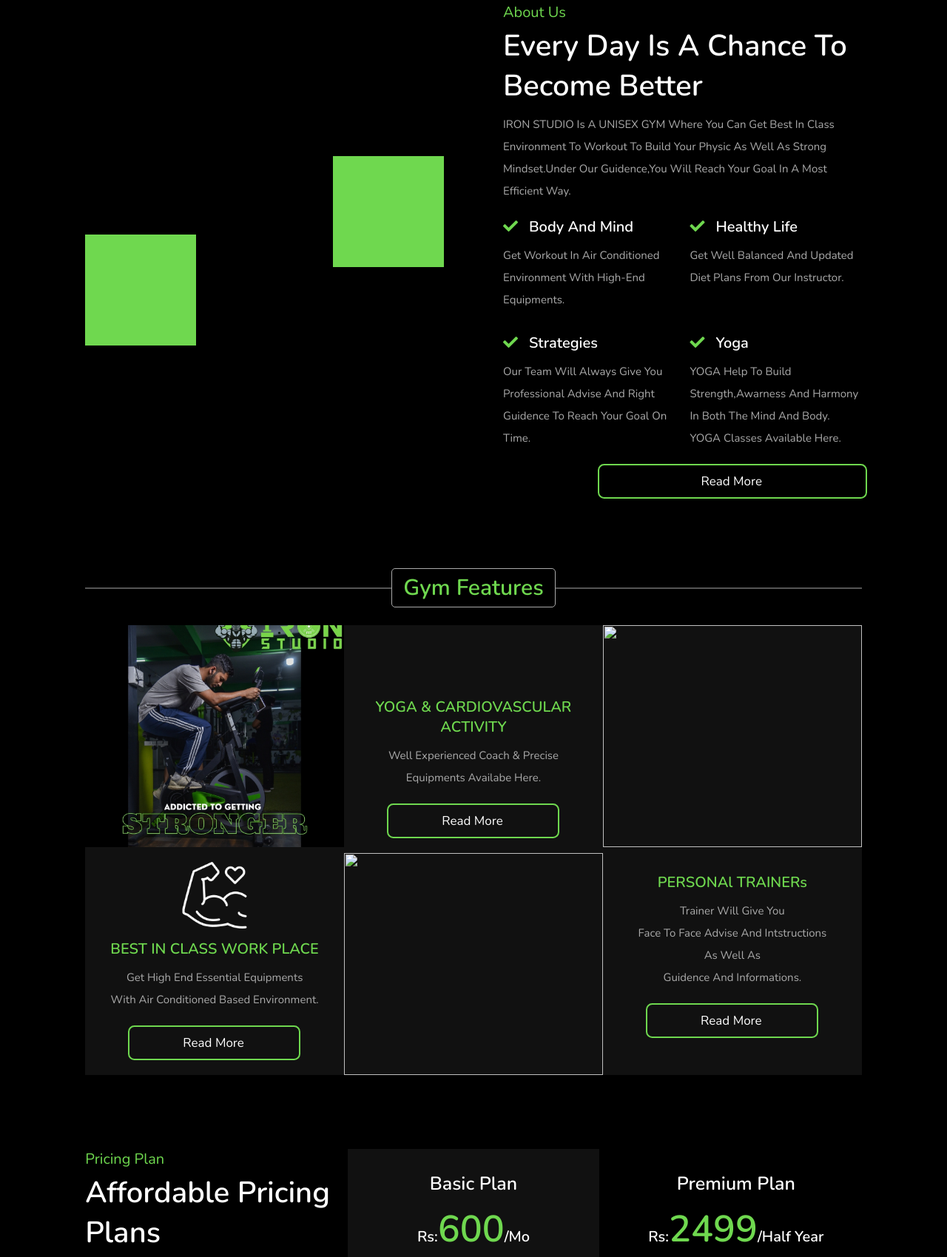
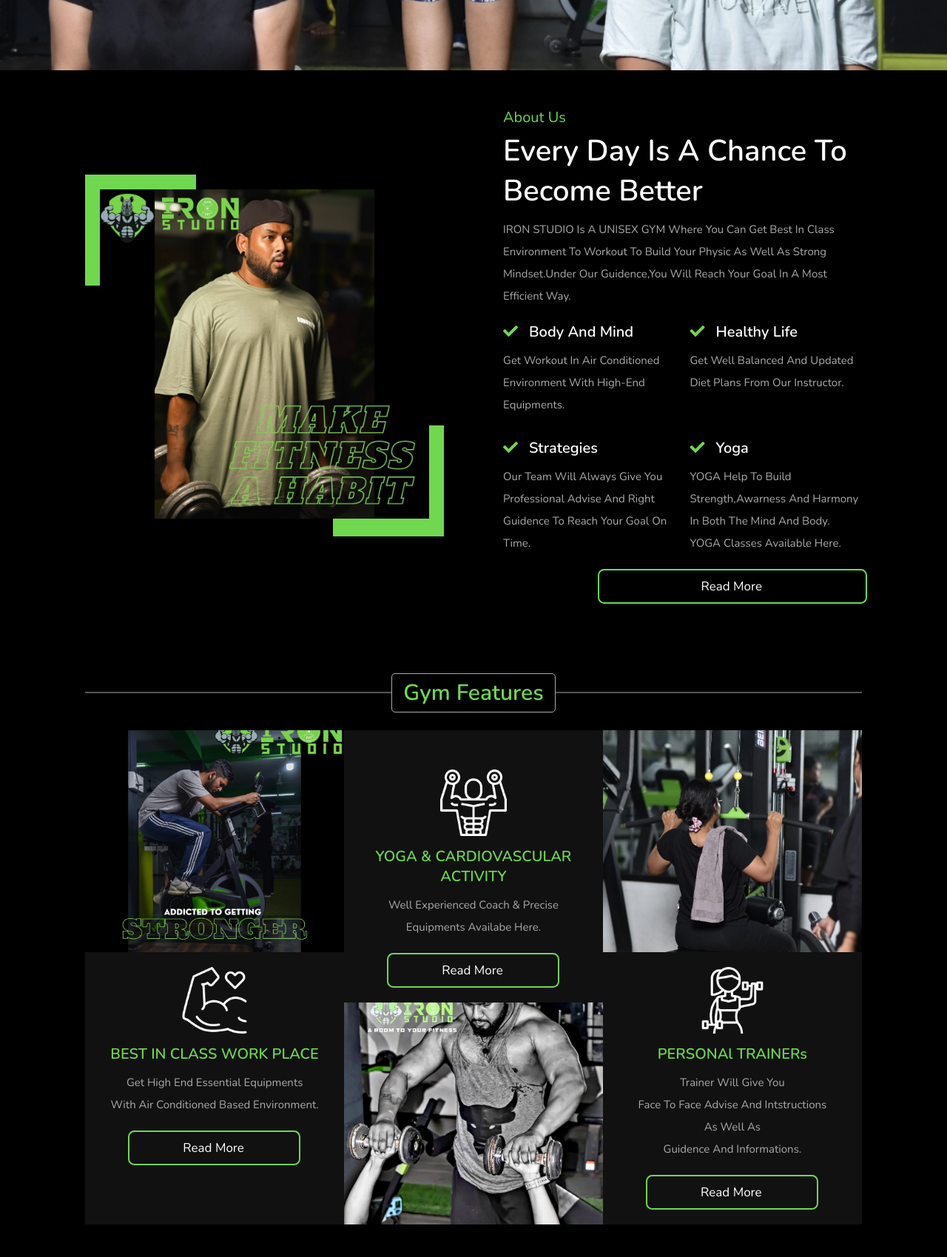
Before and after one commit to Avinash-sahu404/ironstudio, a plain HTML site: page index.html in a window 1280 px wide. Shown: the part 824-2523 px from the top of the page at 74% size. Drawn offline with nearby package versions, Linux system fonts and the light colour scheme; files whose address does not match are found by name.

Commit message:
Index.html
12:39 27 oct

```diff
--- a/index.html
+++ b/index.html
@@ -53,7 +53,7 @@
 
             <div class="mainnnn">
                 <div class="content">
-                    <img class="imgg" src="/images/IMG-20221120-WA0001.jpg" width="400px">
+                    <img class="imgg" src="/IMG-20221120-WA0001.jpg" width="400px">
                     <span>A room to your Fitness</span>
                     <h3>Make yourself stronger than your excuses.</h3>
                     <a href="#pricing" class="bttn" type="button">get started</a>
@@ -83,7 +83,7 @@
 <section class="about" id="about">
 
     <div class="image">
-        <img src="images/IMG-20221121-WA0002.jpg" alt="">
+        <img src="/IMG-20221121-WA0002.jpg" alt="">
     </div>
 
     <div class="content">
@@ -137,10 +137,10 @@
 
         <div class="box second">
             <div class="image">
-                <img src="images/IMG-20221121-WA0001.jpg" alt="">
+                <img src="/IMG-20221121-WA0001.jpg" alt="">
             </div>
             <div class="content">
-                <img src="images/icon-2.png" alt="">
+                <img src="/icon-2.png" alt="">
                 <h3>YOGA & CARDIOVASCULAR ACTIVITY</h3>
                 <p>Well experienced coach & precise equipments availabe here.</p>
                 <a href="#" class="btn">read more</a>
@@ -149,10 +149,10 @@
 
         <div class="box">
             <div class="image">
-                <img src="images/IMG-20221121-WA0010.jpg" alt="">
+                <img src="/IMG-20221121-WA0010.jpg" alt="">
             </div>
             <div class="content">
-                <img src="images/icon-3.png" alt="">
+                <img src="/icon-3.png" alt="">
                 <h3>PERSONAl TRAINERs</h3>
                 <p> Trainer will give you <br> face to face advise and intstructions <br> as well as <br>
                     Guidence and Informations.</p>
```
